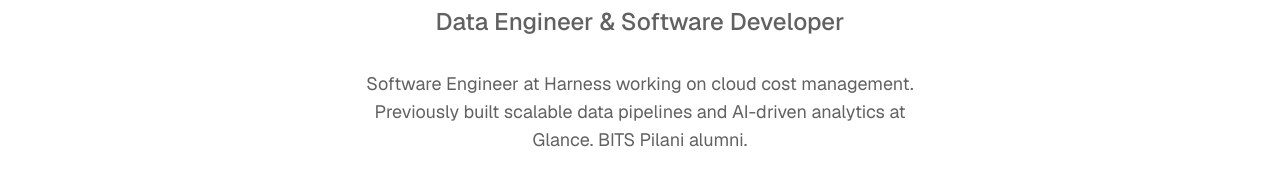
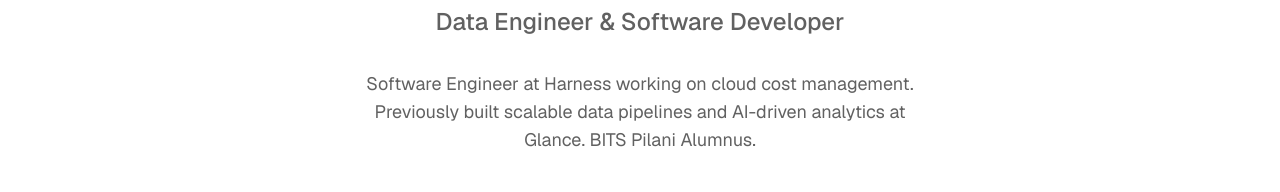
Before and after one commit to nil1729/nil1729.github.io, a Next.js app: page / in a window 1280 px wide. Shown: the part 333-525 px from the top of the page. Built offline with nearby package versions, Linux system fonts and the light colour scheme.

Commit message:
Correct 'alumni' to 'Alumnus' in hero.tsx

```diff
--- a/components/hero.tsx
+++ b/components/hero.tsx
@@ -29,7 +29,7 @@ export default function Hero() {
           <AnimatedSection delay={350}>
             <p className="text-base md:text-lg text-muted-foreground max-w-xl mx-auto leading-relaxed">
               Software Engineer at Harness working on cloud cost management. Previously built
-              scalable data pipelines and AI-driven analytics at Glance. BITS Pilani alumni.
+              scalable data pipelines and AI-driven analytics at Glance. BITS Pilani Alumnus.
             </p>
           </AnimatedSection>
 
```
